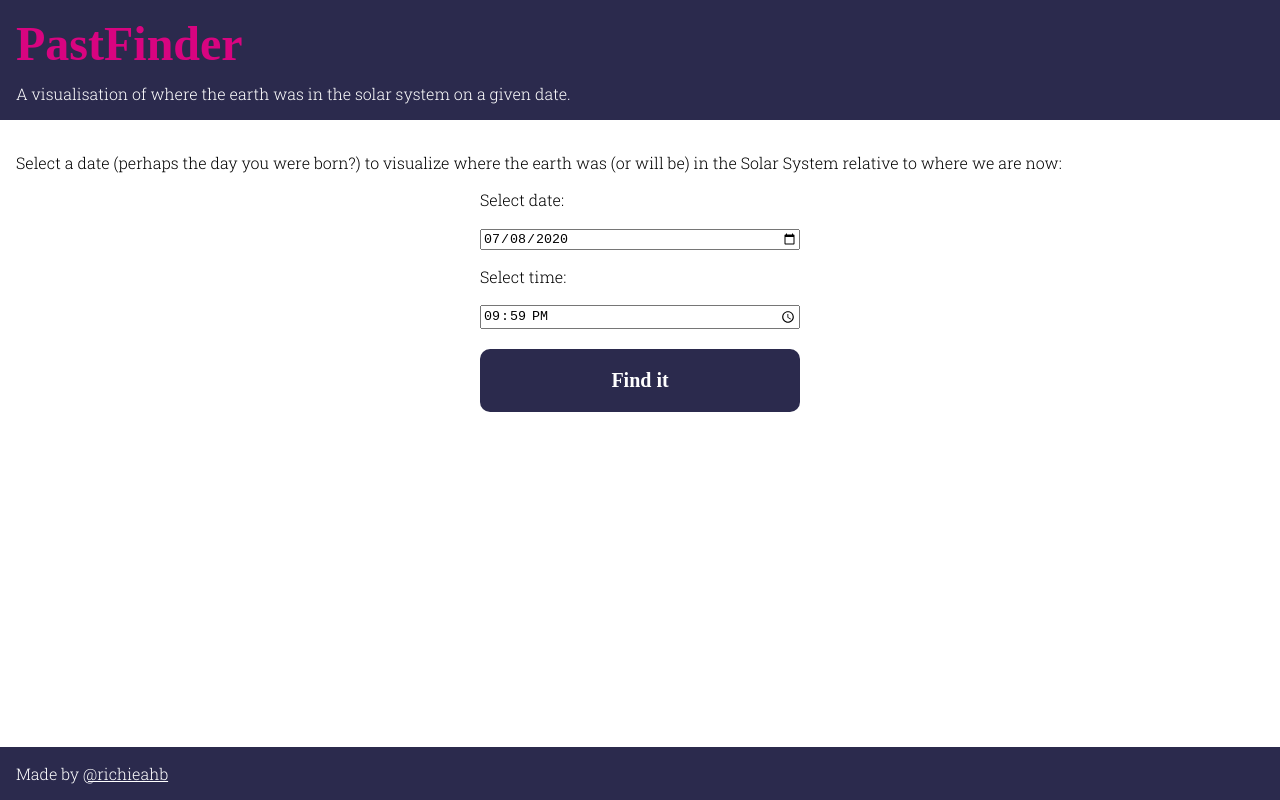
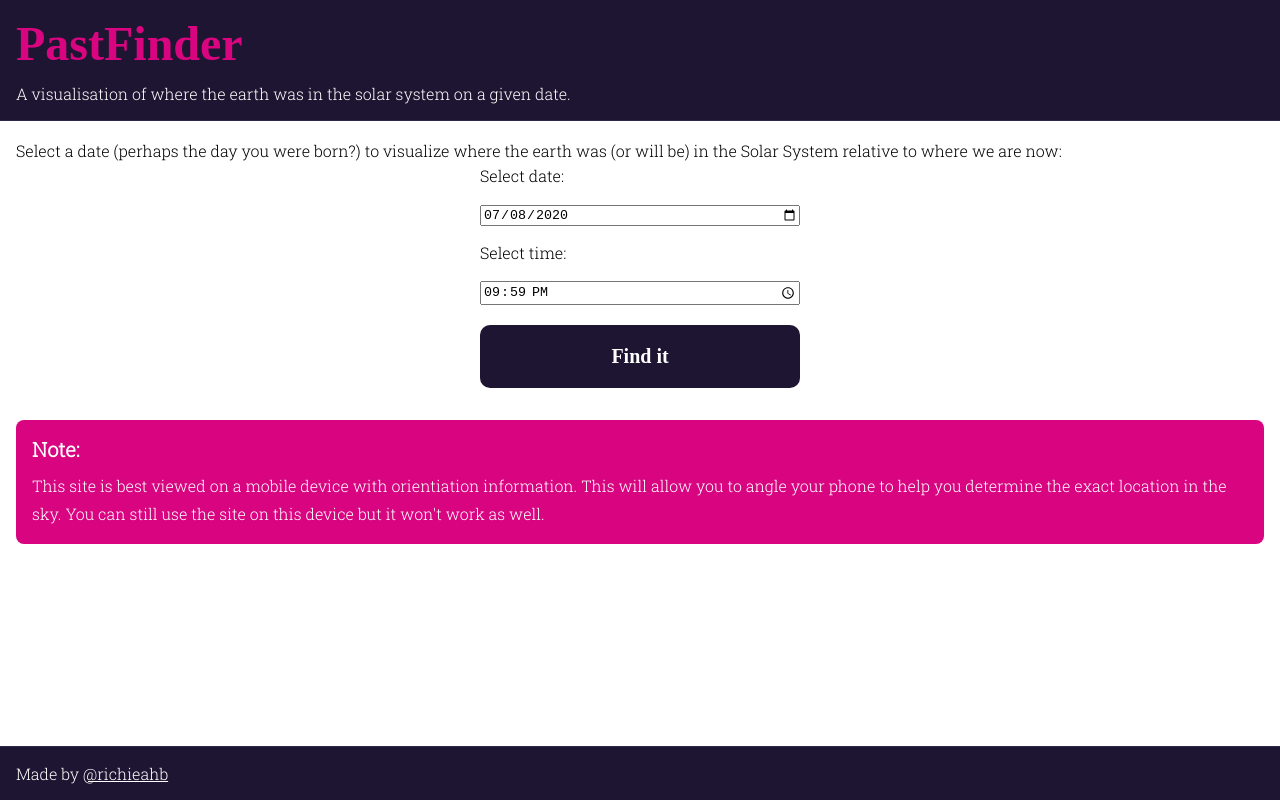
Before and after one commit to RichieAHB/where-was-it, a React (Vite) app in the folder client/: page / in a window 1280 px wide. Built offline with nearby package versions, Linux system fonts and the light colour scheme; a web font is replaced by a local one.

Commit message:
Colors and arrows

```diff
--- a/client/src/DateInput.tsx
+++ b/client/src/DateInput.tsx
@@ -2,6 +2,7 @@ import * as React from "react";
 import { useCallback, useState } from "react";
 import { Input } from "./Input";
 import styled from "styled-components";
+import { deep } from "./colors";
 
 const FormWrapper = styled.div`
   justify-content: center;
@@ -13,12 +14,26 @@ const Form = styled.form`
   display: flex;
   flex: 1;
   flex-direction: column;
+  margin-bottom: 1em;
   max-width: 320px;
+
+  @media all and (max-width: 500px) {
+    max-width: 100%;
+  }
+`;
+
+const P = styled.p`
+  line-height: 1.75;
+  margin: 0;
+
+  & + & {
+    margin-top: 1em;
+  }
 `;
 
 const Button = styled.button`
   appearance: none;
-  background-color: #2b2a4d;
+  background-color: ${deep.toString()};
   border: none;
   border-radius: 0.5em;
   color: white;
@@ -40,6 +55,24 @@ const Button = styled.button`
     opacity: 0.5;
   }
 `;
+
+const Info = styled.aside`
+  background: #d80480;
+  border-radius: 0.5em;
+  color: white;
+  margin: 1em 0;
+  padding: 1em;
+
+  &:before {
+    content: "Note:";
+    display: block;
+    font-size: 1.25em;
+    font-weight: 700;
+    margin-bottom: 0.5em;
+  }
+`;
+
+const canUseOrientation = window.DeviceOrientationEvent.requestPermission;
 
 type DateInputProps = {
   onDateSelected: (date: string) => void;
@@ -72,7 +105,7 @@ const DateInput = ({ onDateSelected }: DateInputProps) => {
       const tzo = dateTime.getTimezoneOffset();
       const sign = tzo > 0 ? "-" : "+";
       const absTzo = Math.abs(tzo);
-      const hour = `${(absTzo / 60)}`.padStart(2, "0");
+      const hour = `${absTzo / 60}`.padStart(2, "0");
       const min = `${Math.floor(absTzo % 60)}`.padStart(2, "0");
       onDateSelected(`${date}T${time}:00${sign}${hour}:${min}`);
     },
@@ -80,10 +113,10 @@ const DateInput = ({ onDateSelected }: DateInputProps) => {
   );
   return (
     <>
-      <p>
+      <P>
         Select a date (perhaps the day you were born?) to visualize where the
         earth was (or will be) in the Solar System relative to where we are now:
-      </p>
+      </P>
       <FormWrapper>
         <Form onSubmit={onSubmit}>
           <Input
@@ -101,6 +134,16 @@ const DateInput = ({ onDateSelected }: DateInputProps) => {
           <Button>Find it</Button>
         </Form>
       </FormWrapper>
+      {!canUseOrientation && (
+        <Info>
+          <P>
+            This site is best viewed on a mobile device with orientiation
+            information. This will allow you to angle your phone to help you
+            determine the exact location in the sky. You can still use the site
+            on this device but it won't work as well.
+          </P>
+        </Info>
+      )}
     </>
   );
 };
--- a/client/src/Layout.tsx
+++ b/client/src/Layout.tsx
@@ -1,6 +1,7 @@
 import * as React from "react";
 import styled from "styled-components";
 import { useEffect, useState } from "react";
+import { deep, strong } from "./colors";
 
 const getWindowSize = () => ({
   height: window.innerHeight,
@@ -27,7 +28,7 @@ const Container = styled.div`
 `;
 
 const Bookend = styled.header`
-  background-color: #2b2a4d;
+  background-color: ${deep.toString()};
   color: white;
   flex-grow: 0;
   padding: 1em;
@@ -38,7 +39,7 @@ const Bookend = styled.header`
 `;
 
 const Title = styled.h1`
-  color: #d80480;
+  color: ${strong.toString()};
   font-size: 3rem;
   margin: 0 0 0.25em;
 `;
@@ -50,6 +51,9 @@ const Subtitle = styled.h2`
 `;
 
 const Main = styled.main`
+  border-color: #2b2a4d;
+  border-style: solid;
+  border-width: 1px 0;
   flex: 1;
 `;
 
--- a/client/src/Viewer.tsx
+++ b/client/src/Viewer.tsx
@@ -15,7 +15,7 @@ const Wrapper = styled.div`
   width: 100%;
 `;
 
-const Canvas = styled.canvas`
+const ThreeContainer = styled.div`
   height: 100%;
   left: 0;
   position: absolute;
@@ -39,7 +39,7 @@ const Color = styled.span`
 `;
 
 const Viewer = ({ date, hasOrientationPermission }: ViewerProps) => {
-  const ref = useRef<HTMLCanvasElement>(null);
+  const ref = useRef<HTMLDivElement>(null);
   const [loading, setLoading] = useState(true);
   const [distance, setDistance] = useState("");
 
@@ -50,15 +50,8 @@ const Viewer = ({ date, hasOrientationPermission }: ViewerProps) => {
       navigator.geolocation.getCurrentPosition(
         (pos) => {
           Promise.all([
-            fetchBodies(
-              pos.coords.latitude,
-              pos.coords.longitude
-            ),
-            fetchEarth(
-              pos.coords.latitude,
-              pos.coords.longitude,
-              date
-            ),
+            fetchBodies(pos.coords.latitude, pos.coords.longitude),
+            fetchEarth(pos.coords.latitude, pos.coords.longitude, date),
           ]).then(([body, earth]) => {
             renderIntoCanvas(current, body, earth, hasOrientationPermission);
             setDistance(`${Math.round(earth.distance_miles)} miles`);
@@ -75,7 +68,7 @@ const Viewer = ({ date, hasOrientationPermission }: ViewerProps) => {
     <Wrapper>
       {loading ? "Loading ..." : ""}
       <Wrapper style={{ visibility: loading ? "hidden" : "visible" }}>
-        <Canvas ref={ref} />
+        <ThreeContainer ref={ref} />
         <Info>
           <p>Distance from previous earth position: {distance}</p>
           <p>
--- /dev/null
+++ b/client/src/colors.ts
@@ -0,0 +1,30 @@
+class Color {
+  static fromHex(str: string) {
+    const match = str.match(/^#([0-9a-f]{2})([0-9a-f]{2})([0-9a-f]{2})$/);
+    if (!match) throw new Error(`Invalid hex string: ${str}`);
+    const [, r, g, b] = match;
+    return new Color(parseInt(r, 16), parseInt(g, 16), parseInt(b, 16));
+  }
+
+  constructor(private r: number, private g: number, private b: number) {}
+
+  toString() {
+    return `#${this.toNumber().toString(16).padStart(6, "0")}`;
+  }
+
+  toNumber() {
+    return (this.r << 16) + (this.g << 8) + this.b;
+  }
+
+  lighten(amount: number) {
+    return new Color(
+      Math.min(255, Math.round(this.r * amount)),
+      Math.min(255, Math.round(this.g * amount)),
+      Math.min(255, Math.round(this.b * amount))
+    );
+  }
+}
+
+export const deep = Color.fromHex("#1d1531");
+export const strong = Color.fromHex("#d80480");
+export const earth = Color.fromHex("#88aaff");
--- a/client/src/three/renderIntoCanvas.ts
+++ b/client/src/three/renderIntoCanvas.ts
@@ -7,7 +7,6 @@ import {
   Color,
   DirectionalLight,
   Geometry,
-  HemisphereLight,
   Line,
   LineBasicMaterial,
   MathUtils,
@@ -22,12 +21,16 @@ import {
   Vector2,
   Vector3,
   WebGLRenderer,
+  Raycaster,
+  Frustum,
+  Matrix4,
 } from "three";
 import { DeviceOrientationControls } from "three/examples/jsm/controls/DeviceOrientationControls";
 import { UnrealBloomPass } from "three/examples/jsm/postprocessing/UnrealBloomPass";
 import { RenderPass } from "three/examples/jsm/postprocessing/RenderPass";
 import { EffectComposer } from "three/examples/jsm/postprocessing/EffectComposer";
 import { FetchBodiesResponse, FetchEarthResponse } from "../servies/backend";
+import * as Colors from "../colors";
 
 const createBody = (
   az: number,
@@ -136,12 +139,28 @@ const getControls = (hasOrientationPermission: boolean, camera: Camera) =>
     ? new DeviceHeadingControls(camera)
     : new SpinControls(camera);
 
-const renderIntoCanvas = (
-  canvas: HTMLCanvasElement,
+const renderIntoDiv = (
+  div: HTMLDivElement,
   bodies: FetchBodiesResponse,
-  { earth, distance_miles }: FetchEarthResponse,
+  { earth }: FetchEarthResponse,
   hasOrientationPermission: boolean
 ) => {
+  const canvas = document.createElement("canvas");
+  canvas.style.width = "100%";
+  canvas.style.height = "100%";
+  div.appendChild(canvas);
+
+  const direction = document.createElement("div");
+  direction.innerText = "⇧";
+  direction.style.position = "absolute";
+  direction.style.left = "50%";
+  direction.style.top = "20px";
+  direction.style.marginLeft = "-10px";
+  direction.style.color = Colors.strong.toString();
+  direction.style.textShadow = "-2px -2px 4px rgba(0, 0, 0, 0.3)";
+  direction.style.fontSize = "24px";
+  div.appendChild(direction);
+
   const renderer = new WebGLRenderer({ canvas });
 
   const scene = new Scene();
@@ -195,10 +214,12 @@ const renderIntoCanvas = (
     ?.textContent!;
 
   const skyUniforms = {
-    skyTopColor: { value: new Color(0x6764a8) },
-    skyBottomColor: { value: new Color(0x565397) },
-    groundTopColor: { value: new Color(0x2b2a4d) },
-    groundBottomColor: { value: new Color(0x161427) },
+    skyTopColor: { value: new Color(Colors.deep.lighten(4).toNumber()) },
+    skyBottomColor: { value: new Color(Colors.deep.lighten(2).toNumber()) },
+    groundTopColor: { value: new Color(Colors.deep.toNumber()) },
+    groundBottomColor: {
+      value: new Color(Colors.deep.lighten(0.5).toNumber()),
+    },
     offset: { value: 0 },
     exponent: { value: 1 },
   };
@@ -214,16 +235,6 @@ const renderIntoCanvas = (
   const sky = new Mesh(domeGeo, skyMat);
   scene.add(sky);
 
-  let animationFrame: number | null = null;
-
-  function animate() {
-    animationFrame = requestAnimationFrame(animate);
-    controls.update();
-    composer.render();
-  }
-
-  animate();
-
   const line = document.createElement("div");
   document.body.appendChild(line);
 
@@ -233,7 +244,13 @@ const renderIntoCanvas = (
   scene.add(moon);
   const sun = createBody(bodies.sun.az, bodies.sun.alt, true, 0xffff00, 2);
   scene.add(sun);
-  const earthThen = createBody(earth.az, earth.alt, false, 0x88aaff, 1);
+  const earthThen = createBody(
+    earth.az,
+    earth.alt,
+    false,
+    Colors.earth.toNumber(),
+    1
+  );
   scene.add(earthThen);
   scene.add(bodyLine(moon));
   scene.add(bodyLine(earthThen));
@@ -243,10 +260,13 @@ const renderIntoCanvas = (
     new Vector3(0, 0, -1),
     new Vector3(0, 0, 0),
     2000,
-    0xd80480,
+    Colors.strong.toNumber(),
     0,
     0
   );
+
+  const frustum = new Frustum();
+  const cameraViewProjectionMatrix = new Matrix4();
 
   scene.add(northArrow);
 
@@ -254,10 +274,38 @@ const renderIntoCanvas = (
   directionalLight.position.copy(sun.position);
   scene.add(directionalLight);
 
+  let animationFrame: number | null = null;
+
+  function animate() {
+    animationFrame = requestAnimationFrame(animate);
+    camera.updateMatrixWorld();
+    camera.matrixWorldInverse.getInverse(camera.matrixWorld);
+    cameraViewProjectionMatrix.multiplyMatrices(
+      camera.projectionMatrix,
+      camera.matrixWorldInverse
+    );
+    frustum.setFromProjectionMatrix(cameraViewProjectionMatrix);
+    if (frustum.intersectsObject(earthThen)) {
+      direction.style.visibility = `hidden`;
+    } else {
+      const earthPos = earthThen.position.clone();
+      camera.worldToLocal(earthPos);
+      const earthDir = new Vector2(earthPos.x, earthPos.y).normalize();
+      direction.style.transform = `rotate(${MathUtils.radToDeg(
+        -earthDir.angle() + Math.PI / 2
+      )}deg)`;
+      direction.style.visibility = `visible`;
+    }
+    controls.update();
+    composer.render();
+  }
+
+  animate();
+
   return () => {
     animationFrame !== null && cancelAnimationFrame(animationFrame);
     window.removeEventListener("resize", onResize, false);
     controls.disconnect();
   };
 };
-export { renderIntoCanvas };
+export { renderIntoDiv as renderIntoCanvas };
```
